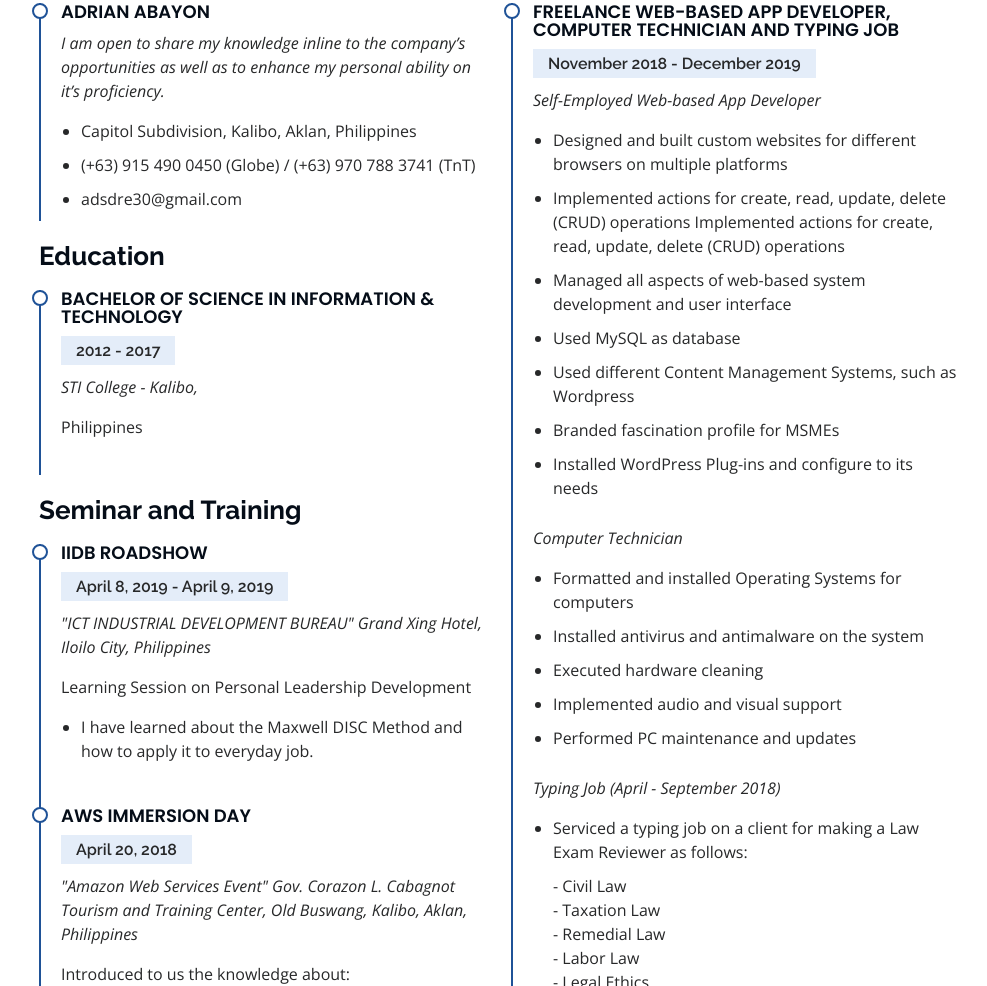
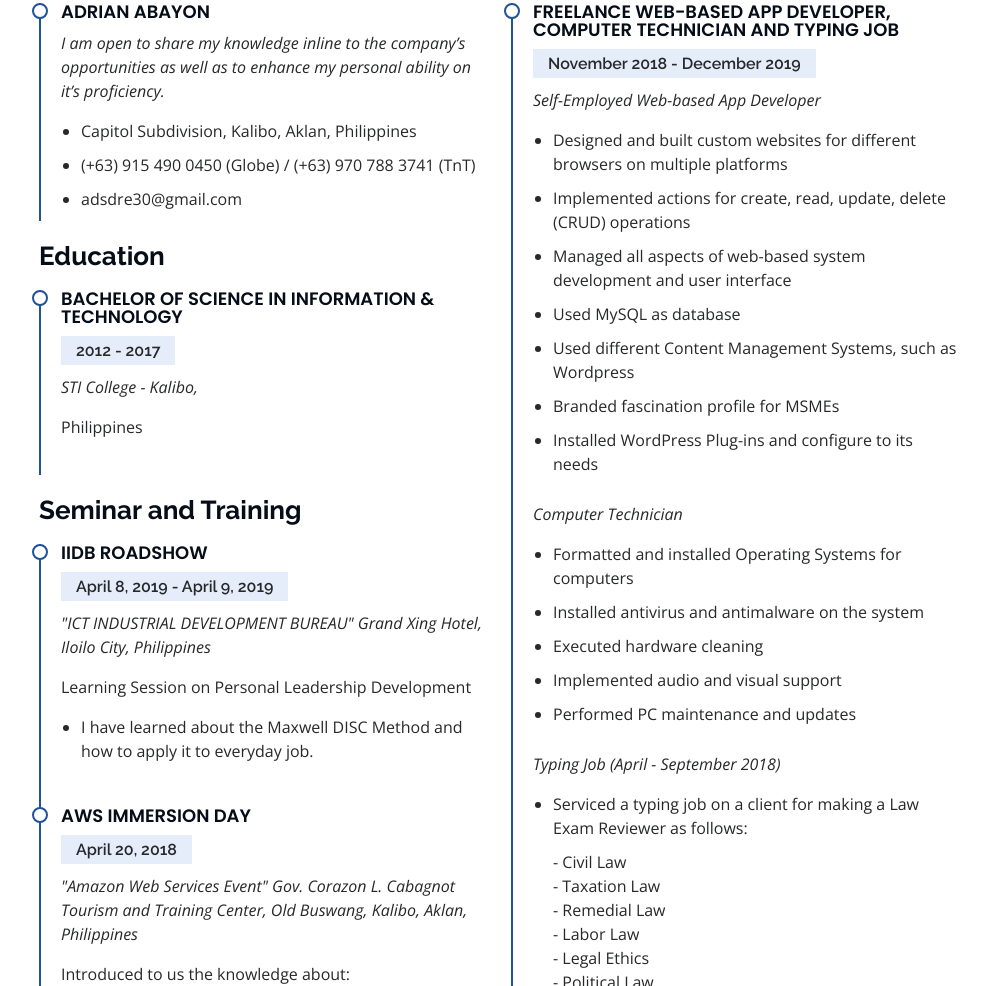
Before and after one commit to dreabayon/dreabayon.github.io, a plain HTML site: page index.html in a window 1280 px wide. Shown: the part 2325-3311 px from the top of the page, without its empty margins (291-1278 px from the left). Drawn offline with nearby package versions, Linux system fonts and the light colour scheme.

Commit message:
Update index.html

```diff
--- a/index.html
+++ b/index.html
@@ -311,7 +311,7 @@
               <p><em>Self-Employed Web-based App Developer</em></p>
               <ul>
                 <li>Designed and built custom websites for different browsers on multiple platforms</li>
-                <li>Implemented actions for create, read, update, delete (CRUD) operations  Implemented actions for create, read, update, delete (CRUD) operations</li>
+                <li>Implemented actions for create, read, update, delete (CRUD) operations</li>
                 <li> Managed all aspects of web-based system development and user interface</li>
                 <li>Used MySQL as database</li>
                 <li>Used different Content Management Systems, such as Wordpress</li>
```
